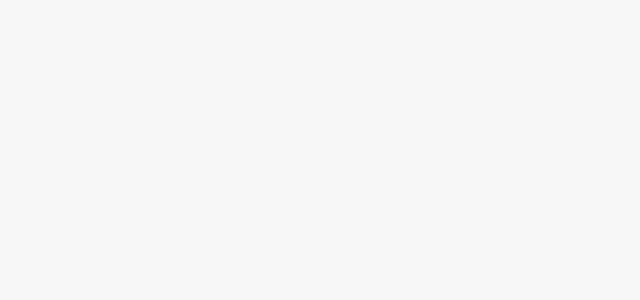
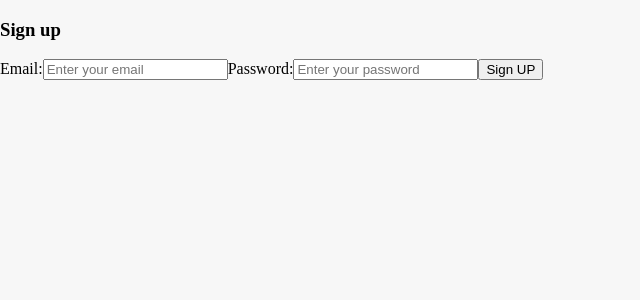
Before and after one commit to itsojaswi/frontend-devops, a React (Vite) app: page /signup in a window 1280 px wide. Before the commit this address had no page. Shown: the top 300 px of the page, without its empty margins (0-640 px from the left). Built offline with nearby package versions, Linux system fonts and the light colour scheme.

Commit message:
authentication

```diff
--- a/src/App.jsx
+++ b/src/App.jsx
@@ -2,6 +2,7 @@ import { useState } from 'react'
 import { BrowserRouter as Router, Route, Routes, Link } from 'react-router-dom';
 import HomePage from "../src/pages/HomePage"
 import Workouts from './pages/Workouts';
+import Signup from './pages/Signup';
 
 function App() {
   // const [count, setCount] = useState(0)
@@ -11,6 +12,7 @@ function App() {
       <Routes>
         <Route path="/" element={<HomePage />} />
         <Route path="/workouts" element={< Workouts/>} />
+        <Route path="/signup" element={< Signup/>} />
       </Routes>
     </Router>
   )
--- /dev/null
+++ b/src/pages/Signup.jsx
@@ -0,0 +1,34 @@
+import { useState } from "react";
+
+const Signup = () => {
+  const [email, setEmail] = useState('');
+  const [password, setPassword] = useState('');
+
+  const handleSubmit = async (e) => {
+    e.preventDefault();
+    console.log(email, password);
+  };
+
+  return (
+    <form className="signup" onSubmit={handleSubmit}>
+      <h3>Sign up</h3>
+      <label>Email:</label>
+      <input
+        type="email"
+        onChange={(e) => setEmail(e.target.value)}
+        value={email}
+        placeholder="Enter your email"
+      />
+      <label>Password:</label>
+      <input
+        type="password"
+        onChange={(e) => setPassword(e.target.value)}
+        value={password}
+        placeholder="Enter your password"
+      />
+      <button type="submit">Sign UP</button>
+    </form>
+  );
+};
+
+export default Signup;
```
Also changed, not shown: 1 other file (tests, documents, lock files or other folders).
